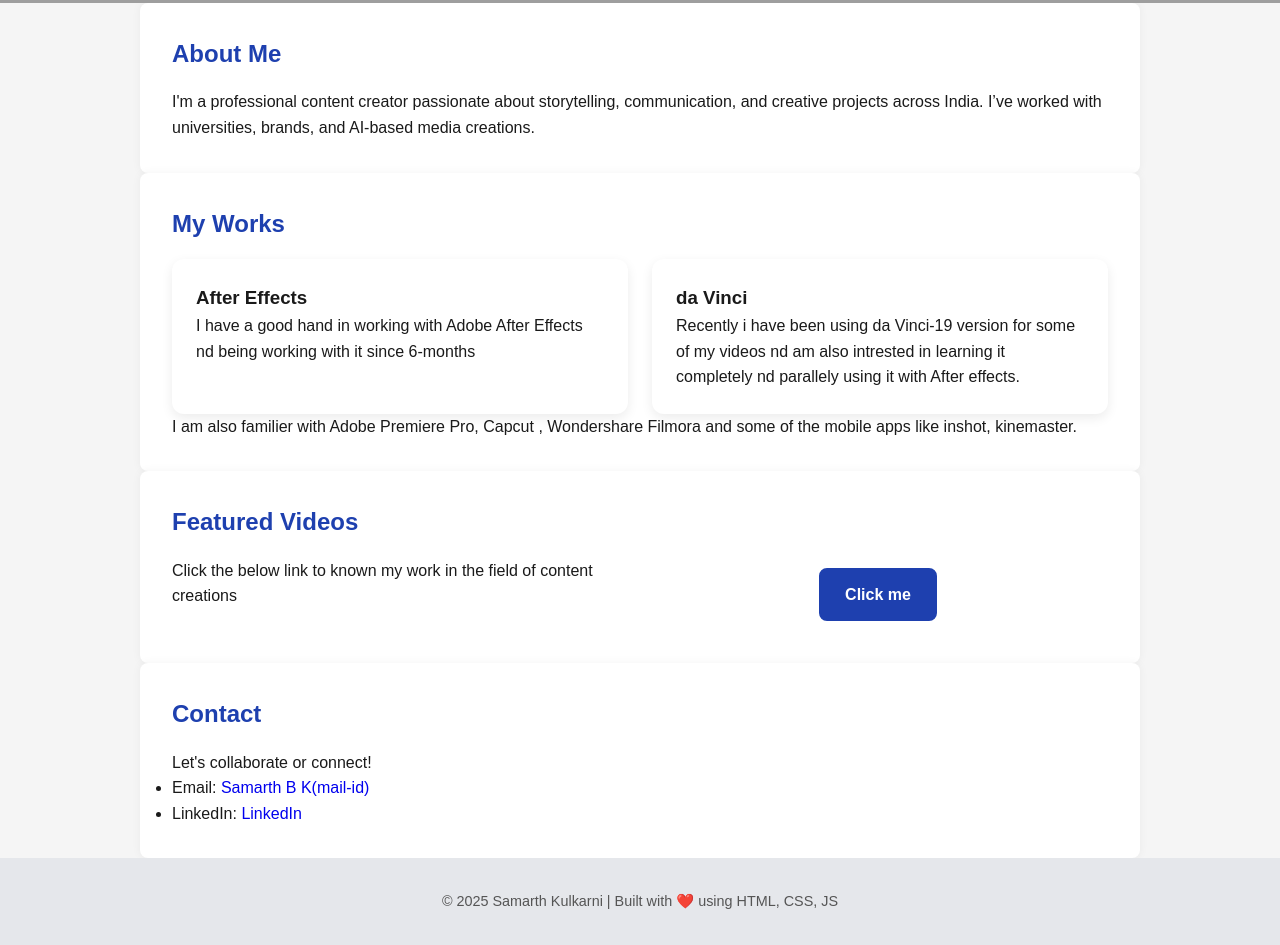
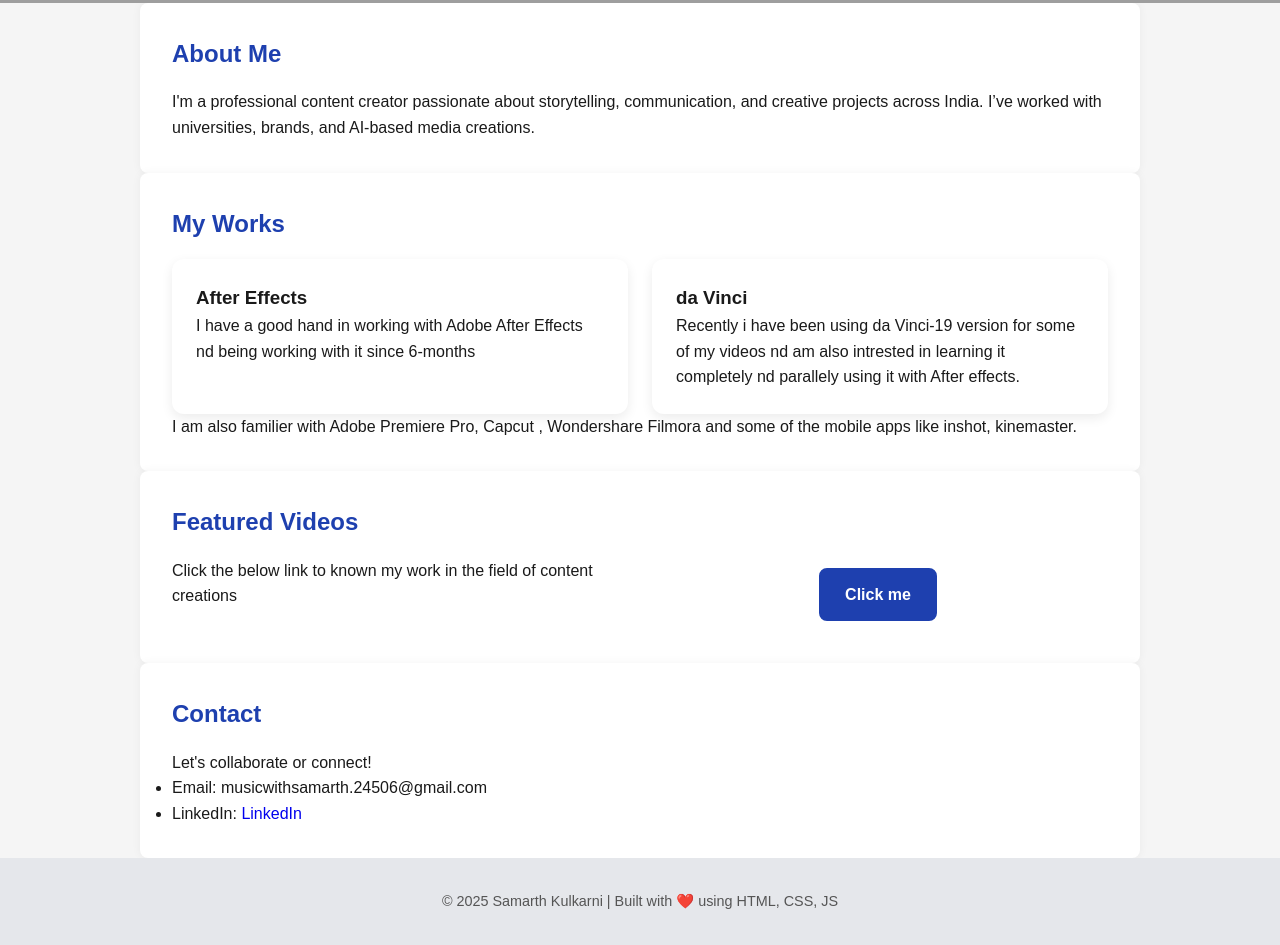
Before and after one commit to YusriLe2302C/portfolio-Sam-, a plain HTML site: page index.html in a window 1280 px wide. Shown: the part 297-1242 px from the top of the page. Drawn offline with Linux system fonts and the light colour scheme; grey boxes are pictures that could not be loaded.

Commit message:
Update index.html

```diff
--- a/index.html
+++ b/index.html
@@ -59,7 +59,7 @@
     <h2>Contact</h2>
     <p>Let's collaborate or connect!</p>
     <ul>
-      <li>Email: <a href="musicwithsamarth.24506@gmail.com">Samarth B K(mail-id)</a></li>
+      <li>Email: musicwithsamarth.24506@gmail.com</li>
       <!-- <li>Instagram: <a href="https://instagram.com/yourhandle" target="_blank">@yourhandle</a></li> -->
       <li>LinkedIn: <a href="https://www.linkedin.com/in/samarth-kulkarni-b90251341?utm_source=share_via&utm_content=profile&utm_medium=member_android" target="_blank">LinkedIn</a></li>
     </ul>
```
